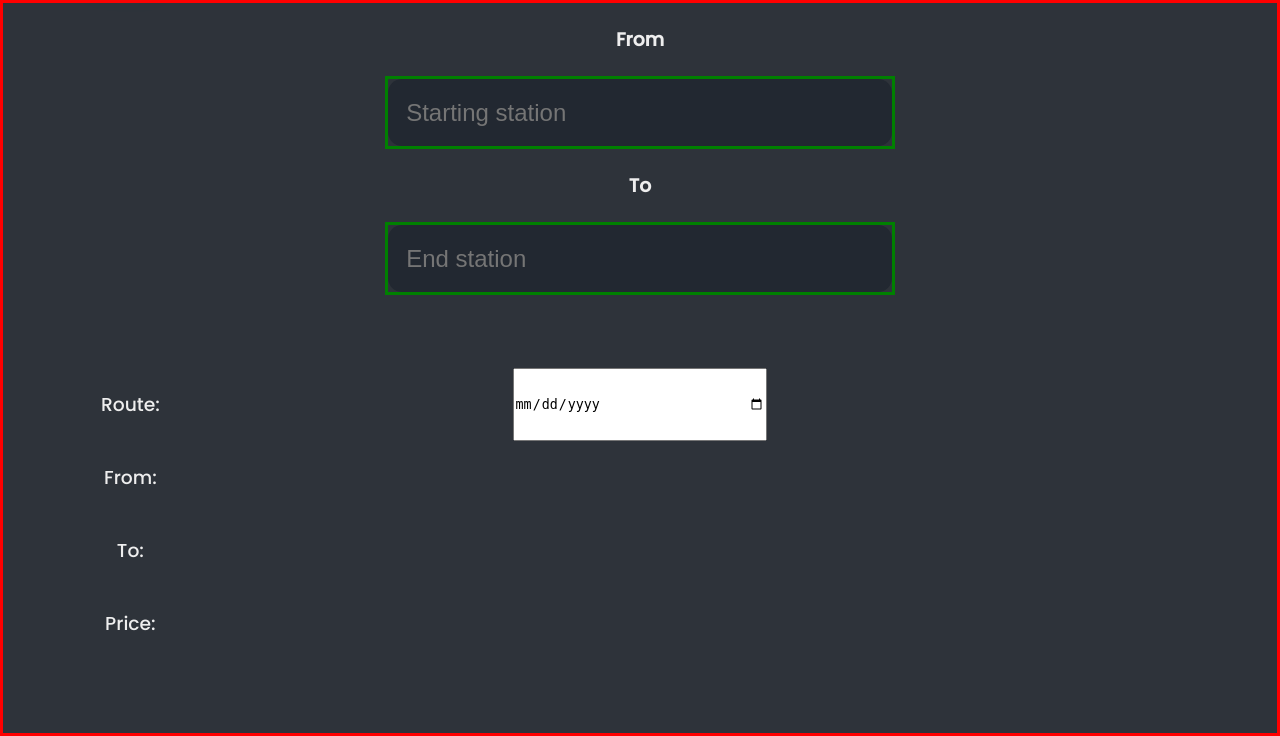
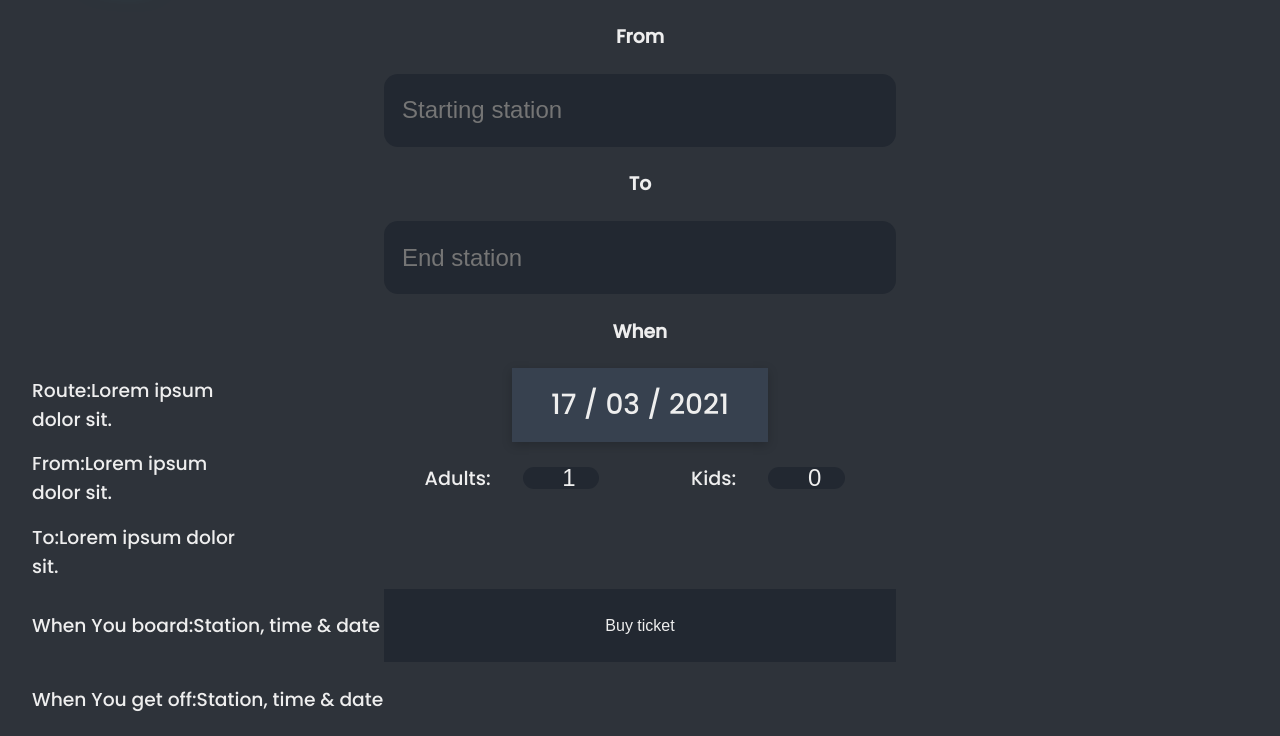
Before and after one commit to Fractal-Tess/11th-grade-PythonExam, a Flask app: page /new-ticket in a window 1280 px wide. Shown: the part 64-800 px from the top of the page. Run offline with Flask 2, Linux system fonts and the light colour scheme.

Commit message:
last commit - date not working

```diff
--- a/routes_generator/routes_generator.py
+++ b/routes_generator/routes_generator.py
@@ -106,7 +106,7 @@ while (raw_route_info := input("\n>>>").strip()) != "end":
         station_query = Unique_stations.query.filter_by(station_name=station).all()
         # If 'all()' returns a list we have a huge problem.
         if len(station_query) > 1:
-            print("Error on line 93, type is list (KMS)")
+            print("Error on line 93, query type returned list (KMS)")
             system("pause")
             exit(0)
         route_node = Route_nodes(route=db_route, station=station_query[0], node_in_route=index,
--- a/scss/_resets.scss
+++ b/scss/_resets.scss
@@ -7,3 +7,8 @@
 *[type=text] {
     color: $text-color;
 }
+
+input::-webkit-outer-spin-button,
+input::-webkit-inner-spin-button {
+    -webkit-appearance: none;
+}
--- a/scss/main.scss
+++ b/scss/main.scss
@@ -6,6 +6,7 @@
 @function weight($weight-name) {
     @return map-get($font-weights, $weight-name)
 }
+
 
 
 html,
@@ -44,7 +45,7 @@ nav {
 
         a {
             font-size: 1.2rem;
-            color: #00adb5;
+            color: $contrast-color;
             text-decoration: none;
             letter-spacing: 0.1rem;
             font-weight: weight(medium);
@@ -60,10 +61,8 @@ form {
     grid-template-rows: repeat(10, 1fr);
     height: 100%;
     height: 92vh;
-    border: 3px solid red;
 
     .autocomplete {
-        border: 3px solid green;
 
         input {
             width: 100%;
@@ -106,13 +105,20 @@ form {
         grid-column: 5/7;
     }
 
+    .l3 {
+        grid-row: 5/6;
+        grid-column: 5/7;
+    }
+
+
     // ticket info
     .info {
         display: flex;
         align-items: center;
-        justify-content: center;
         grid-column: 1/3;
-        font-weight: weight(medium);
+        font-weight: weight(regular);
+        padding-left: 2rem;
+
     }
 
     .ti1 {
@@ -129,6 +135,13 @@ form {
 
     .ti4 {
         grid-row: 9/10;
+        grid-column: 1/4;
+    }
+
+    .ti5 {
+        grid-row: 10/11;
+        grid-column: 1/4;
+
     }
 
     #date {
@@ -136,6 +149,147 @@ form {
         grid-row: 6/7;
     }
 
+    // Date Object copy pasta... I hatemyself
+    .date-picker {
+        grid-column: 5/7;
+        grid-row: 6/7;
+        position: relative;
+        width: 100%;
+        height: 100%;
+        max-width: 320px;
+        min-width: 14rem;
+        left: 50%;
+        transform: translate(-50%, 0);
+        background-color: lighten($accent-background-color, 10%);
+        box-shadow: 0px 3px 10px rgba(0, 0, 0, 0.2);
+        cursor: pointer;
+        user-select: none;
+        transition: background-color .5s ease;
+    }
+
+    .date-picker:hover {
+        background-color: $contrast-color;
+    }
+
+    .date-picker .selected-date {
+        width: 100%;
+        height: 100%;
+
+        display: flex;
+        justify-content: center;
+        align-items: center;
+
+        color: $text-color;
+        font-size: 28px;
+    }
+
+    .date-picker .dates {
+        display: none;
+        position: absolute;
+        top: 100%;
+        left: 0;
+        right: 0;
+
+        background-color: #FFF;
+    }
+
+    .date-picker .dates.active {
+        display: block;
+    }
+
+    .date-picker .dates .month {
+        display: flex;
+        justify-content: space-between;
+        align-items: center;
+        border-bottom: 2px solid #EEE;
+    }
+
+    .date-picker .dates .month .arrows {
+        width: 35px;
+        height: 35px;
+        display: flex;
+        justify-content: center;
+        align-items: center;
+        color: #313131;
+        font-size: 20px;
+    }
+
+    .date-picker .dates .month .arrows:hover {
+        background-color: #F3F3F3;
+    }
+
+    .date-picker .dates .month .arrows:active {
+        background-color: #00CA85;
+    }
+
+    .date-picker .dates .days {
+        display: grid;
+        grid-template-columns: repeat(7, 1fr);
+        height: 200px;
+    }
+
+    .date-picker .dates .days .day {
+        display: flex;
+        justify-content: center;
+        align-items: center;
+        color: #313131;
+    }
+
+    .date-picker .dates .days .day.selected {
+        background-color: #00CA85;
+    }
+
+    //Passengers
+    .adults,
+    .kids {
+        display: flex;
+        align-items: center;
+        justify-content: center;
+        grid-row: 7/8;
+        grid-column: 4/6;
+
+        label {
+            padding-right: 2rem;
+            font-size: 1.2rem;
+        }
+
+        input {
+            text-align: center;
+            width: 30%;
+            height: 30%;
+            border-radius: 14px;
+            outline: none;
+            padding-left: 1rem;
+            font-size: 1.5rem;
+            border: 2px solid transparent;
+            color: $text-color;
+            background-color: $accent-background-color;
+        }
+
+    }
+
+    .kids {
+        grid-column: 6/8;
+    }
 
 
+    .btn_bt {
+        grid-column: 4/8;
+        grid-row: 9/10;
+        height: 100%;
+        width: 100%;
+        background-color: $accent-background-color;
+        border: none;
+        color: $text-color;
+        text-align: center;
+        text-decoration: none;
+        font-size: 1rem;
+        border: none;
+        transition: background-color .5s ease;
+    }
+
+    .btn_bt:hover {
+        background-color: $contrast-color;
+    }
+
 }
--- /dev/null
+++ b/static/datepicker.js
@@ -0,0 +1,154 @@
+const date_picker_element = document.querySelector("form .date-picker");
+const selected_date_element = document.querySelector(
+  "form .date-picker .selected-date"
+);
+const dates_element = document.querySelector("form .date-picker .dates");
+const mth_element = document.querySelector(
+  "form .date-picker .dates .month .mth"
+);
+const next_mth_element = document.querySelector(
+  "form .date-picker .dates .month .next-mth"
+);
+const prev_mth_element = document.querySelector(
+  "form .date-picker .dates .month .prev-mth"
+);
+const days_element = document.querySelector("form .date-picker .dates .days");
+const months = [
+  "January",
+  "February",
+  "March",
+  "April",
+  "May",
+  "June",
+  "July",
+  "August",
+  "September",
+  "October",
+  "November",
+  "December",
+];
+
+let date = new Date();
+let day = date.getDate();
+let month = date.getMonth();
+let year = date.getFullYear();
+
+let selectedDate = date;
+let selectedDay = day;
+let selectedMonth = month;
+let selectedYear = year;
+
+this_month = new Date().getMonth();
+this_year = new Date().getFullYear();
+
+mth_element.textContent = months[month] + " " + year;
+
+selected_date_element.textContent = formatDate(date);
+selected_date_element.dataset.value = selectedDate;
+
+populateDates();
+
+// EVENT LISTENERS
+date_picker_element.addEventListener("click", toggleDatePicker);
+next_mth_element.addEventListener("click", goToNextMonth);
+prev_mth_element.addEventListener("click", goToPrevMonth);
+
+// FUNCTIONS
+function toggleDatePicker(e) {
+  if (!checkEventPathForClass(e.path, "dates")) {
+    dates_element.classList.toggle("active");
+    console.log("Here");
+  }
+}
+
+function goToNextMonth(e) {
+  month++;
+  if (month > 11) {
+    month = 0;
+    year++;
+  }
+  mth_element.textContent = months[month] + " " + year;
+  populateDates();
+}
+function goToPrevMonth(e) {
+  if (this_month === month && this_year === year) {
+    return;
+  }
+  month--;
+  if (month < 0) {
+    month = 11;
+    year--;
+  }
+  mth_element.textContent = months[month] + " " + year;
+  populateDates();
+}
+
+function populateDates(e) {
+  days_element.innerHTML = "";
+  let amount_days = 31;
+
+  if (month == 1) {
+    amount_days = 28;
+  }
+
+  for (let i = 0; i < amount_days; i++) {
+    const day_element = document.createElement("div");
+    day_element.classList.add("day");
+    day_element.textContent = i + 1;
+
+    if (
+      selectedDay == i + 1 &&
+      selectedYear == year &&
+      selectedMonth == month
+    ) {
+      day_element.classList.add("selected");
+    }
+
+    day_element.addEventListener("click", function () {
+      selectedDate = new Date(year + "-" + (month + 1) + "-" + (i + 1));
+      selectedDay = i + 1;
+      selectedMonth = month;
+      selectedYear = year;
+
+      dates_element.classList.toggle("active");
+
+      // Here!
+      console.log(selectedDay);
+      console.log(selectedMonth);
+      console.log(selectedYear);
+
+      selected_date_element.textContent = formatDate(selectedDate);
+      selected_date_element.dataset.value = selectedDate;
+
+      populateDates();
+    });
+
+    days_element.appendChild(day_element);
+  }
+}
+
+// HELPER FUNCTIONS
+function checkEventPathForClass(path, selector) {
+  for (let i = 0; i < path.length; i++) {
+    if (path[i].classList && path[i].classList.contains(selector)) {
+      return true;
+    }
+  }
+
+  return false;
+}
+function formatDate(d) {
+  let day = d.getDate();
+  if (day < 10) {
+    day = "0" + day;
+  }
+
+  let month = d.getMonth() + 1;
+  if (month < 10) {
+    month = "0" + month;
+  }
+
+  let year = d.getFullYear();
+
+  return day + " / " + month + " / " + year;
+}
--- a/static/main.css
+++ b/static/main.css
@@ -11,6 +11,11 @@
 
 *[type=text] {
   color: #eeeeee;
+}
+
+input::-webkit-outer-spin-button,
+input::-webkit-inner-spin-button {
+  -webkit-appearance: none;
 }
 
 html,
@@ -76,11 +81,6 @@ form {
       grid-template-rows: repeat(10, 1fr);
   height: 100%;
   height: 92vh;
-  border: 3px solid red;
-}
-
-form .autocomplete {
-  border: 3px solid green;
 }
 
 form .autocomplete input {
@@ -143,6 +143,15 @@ form .l2 {
   grid-column: 5/7;
 }
 
+form .l3 {
+  -ms-grid-row: 5;
+  -ms-grid-row-span: 1;
+  grid-row: 5/6;
+  -ms-grid-column: 5;
+  -ms-grid-column-span: 2;
+  grid-column: 5/7;
+}
+
 form .info {
   display: -webkit-box;
   display: -ms-flexbox;
@@ -150,13 +159,11 @@ form .info {
   -webkit-box-align: center;
       -ms-flex-align: center;
           align-items: center;
-  -webkit-box-pack: center;
-      -ms-flex-pack: center;
-          justify-content: center;
   -ms-grid-column: 1;
   -ms-grid-column-span: 2;
   grid-column: 1/3;
-  font-weight: 500;
+  font-weight: 300;
+  padding-left: 2rem;
 }
 
 form .ti1 {
@@ -181,6 +188,18 @@ form .ti4 {
   -ms-grid-row: 9;
   -ms-grid-row-span: 1;
   grid-row: 9/10;
+  -ms-grid-column: 1;
+  -ms-grid-column-span: 3;
+  grid-column: 1/4;
+}
+
+form .ti5 {
+  -ms-grid-row: 10;
+  -ms-grid-row-span: 1;
+  grid-row: 10/11;
+  -ms-grid-column: 1;
+  -ms-grid-column-span: 3;
+  grid-column: 1/4;
 }
 
 form #date {
@@ -191,4 +210,195 @@ form #date {
   -ms-grid-row-span: 1;
   grid-row: 6/7;
 }
+
+form .date-picker {
+  -ms-grid-column: 5;
+  -ms-grid-column-span: 2;
+  grid-column: 5/7;
+  -ms-grid-row: 6;
+  -ms-grid-row-span: 1;
+  grid-row: 6/7;
+  position: relative;
+  width: 100%;
+  height: 100%;
+  max-width: 320px;
+  min-width: 14rem;
+  left: 50%;
+  -webkit-transform: translate(-50%, 0);
+          transform: translate(-50%, 0);
+  background-color: #37414f;
+  -webkit-box-shadow: 0px 3px 10px rgba(0, 0, 0, 0.2);
+          box-shadow: 0px 3px 10px rgba(0, 0, 0, 0.2);
+  cursor: pointer;
+  -webkit-user-select: none;
+     -moz-user-select: none;
+      -ms-user-select: none;
+          user-select: none;
+  -webkit-transition: background-color .5s ease;
+  transition: background-color .5s ease;
+}
+
+form .date-picker .selected-date {
+  width: 100%;
+  height: 100%;
+  display: -webkit-box;
+  display: -ms-flexbox;
+  display: flex;
+  -webkit-box-pack: center;
+      -ms-flex-pack: center;
+          justify-content: center;
+  -webkit-box-align: center;
+      -ms-flex-align: center;
+          align-items: center;
+  color: #eeeeee;
+  font-size: 28px;
+}
+
+form .date-picker .dates {
+  display: none;
+  position: absolute;
+  top: 100%;
+  left: 0;
+  right: 0;
+  background-color: #FFF;
+}
+
+form .date-picker .dates .active {
+  display: block;
+}
+
+form .date-picker .dates .days {
+  display: -ms-grid;
+  display: grid;
+  -ms-grid-columns: (1fr)[7];
+      grid-template-columns: repeat(7, 1fr);
+  height: 200px;
+}
+
+form .date-picker .dates .days .day {
+  display: -webkit-box;
+  display: -ms-flexbox;
+  display: flex;
+  -webkit-box-pack: center;
+      -ms-flex-pack: center;
+          justify-content: center;
+  -webkit-box-align: center;
+      -ms-flex-align: center;
+          align-items: center;
+  color: #313131;
+}
+
+form .date-picker .dates .days .date-picker .dates .days .day.selected {
+  background-color: #00CA85;
+}
+
+form .date-picker .dates .month {
+  display: -webkit-box;
+  display: -ms-flexbox;
+  display: flex;
+  -webkit-box-pack: justify;
+      -ms-flex-pack: justify;
+          justify-content: space-between;
+  -webkit-box-align: center;
+      -ms-flex-align: center;
+          align-items: center;
+  border-bottom: 2px solid #EEE;
+}
+
+form .date-picker .dates .month .arrows {
+  width: 35px;
+  height: 35px;
+  display: -webkit-box;
+  display: -ms-flexbox;
+  display: flex;
+  -webkit-box-pack: center;
+      -ms-flex-pack: center;
+          justify-content: center;
+  -webkit-box-align: center;
+      -ms-flex-align: center;
+          align-items: center;
+  color: #313131;
+  font-size: 20px;
+}
+
+form .date-picker .dates .month .arrows:hover {
+  background-color: #F3F3F3;
+}
+
+form .date-picker .dates .month .arrows:active {
+  background-color: #00CA85;
+}
+
+form .date-picker:hover {
+  background-color: #00adb5;
+}
+
+form .adults,
+form .kids {
+  display: -webkit-box;
+  display: -ms-flexbox;
+  display: flex;
+  -webkit-box-align: center;
+      -ms-flex-align: center;
+          align-items: center;
+  -webkit-box-pack: center;
+      -ms-flex-pack: center;
+          justify-content: center;
+  -ms-grid-row: 7;
+  -ms-grid-row-span: 1;
+  grid-row: 7/8;
+  -ms-grid-column: 4;
+  -ms-grid-column-span: 2;
+  grid-column: 4/6;
+}
+
+form .adults label,
+form .kids label {
+  padding-right: 2rem;
+  font-size: 1.2rem;
+}
+
+form .adults input,
+form .kids input {
+  text-align: center;
+  width: 30%;
+  height: 30%;
+  border-radius: 14px;
+  outline: none;
+  padding-left: 1rem;
+  font-size: 1.5rem;
+  border: 2px solid transparent;
+  color: #eeeeee;
+  background-color: #222831;
+}
+
+form .kids {
+  -ms-grid-column: 6;
+  -ms-grid-column-span: 2;
+  grid-column: 6/8;
+}
+
+form .btn_bt {
+  -ms-grid-column: 4;
+  -ms-grid-column-span: 4;
+  grid-column: 4/8;
+  -ms-grid-row: 9;
+  -ms-grid-row-span: 1;
+  grid-row: 9/10;
+  height: 100%;
+  width: 100%;
+  background-color: #222831;
+  border: none;
+  color: #eeeeee;
+  text-align: center;
+  text-decoration: none;
+  font-size: 1rem;
+  border: none;
+  -webkit-transition: background-color .5s ease;
+  transition: background-color .5s ease;
+}
+
+form .btn_bt:hover {
+  background-color: #00adb5;
+}
 /*# sourceMappingURL=main.css.map */
--- a/templates/base.html
+++ b/templates/base.html
@@ -10,6 +10,8 @@
 
     <link rel="stylesheet" href="{{url_for('static',filename='main.css')}}">
     <title>{% block title %} {% endblock %}</title>
+    {% block head %}
+    {% endblock %}
 </head>
 
 <body>
--- a/templates/new_ticket.html
+++ b/templates/new_ticket.html
@@ -1,10 +1,11 @@
 {% extends "base.html" %}
 
 {% block title %}{{title}}{% endblock %}
-
+{% block head %}<script defer src="{{url_for('static', filename='datepicker.js')}}"></script>
+{% endblock %}
 
 {% block content %}
-<form autocomplete="off">
+<form autocomplete="off" class="form">
 
     <!-- Auto complete fields -->
     <div class="autocomplete auto1">
@@ -17,17 +18,42 @@
     <!-- Labels -->
     <h3 type="text" class="label l1">From</h3>
     <h3 type="text" class="label l2">To</h3>
+    <h3 type="text" class="label l3">When</h3>
 
 
     <!-- Ticket information -->
-    <h3 type="text" class="info ti1">Route:</h3>
-    <h3 type="text" class="info ti2">From:</h3>
-    <h3 type="text" class="info ti3">To:</h3>
-    <h3 type="text" class="info ti4">Price:</h3>
+    <h3 type="text" class="info ti1">Route:Lorem ipsum dolor sit.</h3>
+    <h3 type="text" class="info ti2">From:Lorem ipsum dolor sit.</h3>
+    <h3 type="text" class="info ti3">To:Lorem ipsum dolor sit.</h3>
+    <h3 type="text" class="info ti4">When You board:Station, time & date</h3>
+    <h3 type="text" class="info ti5">When You get off:Station, time & date</h3>
+    <!-- When -->
+    <div class="date-picker">
+        <div class="selected-date"></div>
+        <div class="dates">
+            <div class="month">
+                <div class="arrows prev-mth">&lt;</div>
+                <div class="mth"></div>
+                <div class="arrows next-mth">&gt;</div>
+            </div>
 
-    <!-- When -->
-    <input id="date" type="date" data-role="calendarpicker" class="calendar">
-
+            <div class="days"></div>
+        </div>
+    </div>
+    <!-- End when -->
+    <!-- passengers -->
+    <div class="adults">
+        <label type="text">Adults: </label>
+        <input type="number" min="0" max="9" step="1" value="1">
+    </div>
+    <div class="kids">
+        <label type="text">Kids: </label>
+        <input type="number" min="0" max="9" step="1" value="0">
+    </div>
+    <!-- end passengers -->
+    <!-- Buy button -->
+    <button class="btn_bt">Buy ticket</button>
+    <!-- End buy button -->
 
     </div>
 </form>
```
Also changed, not shown: 1 other file.
